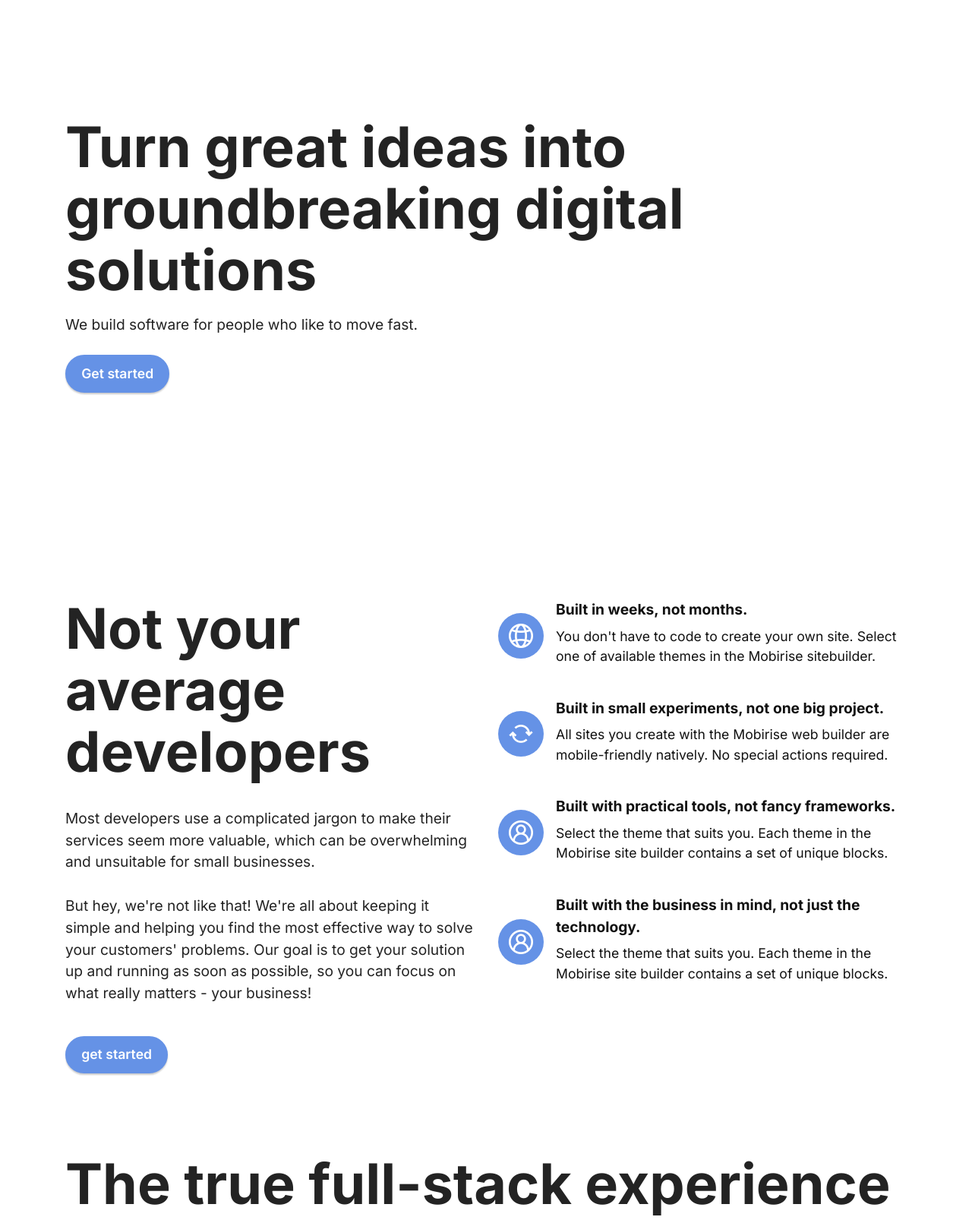
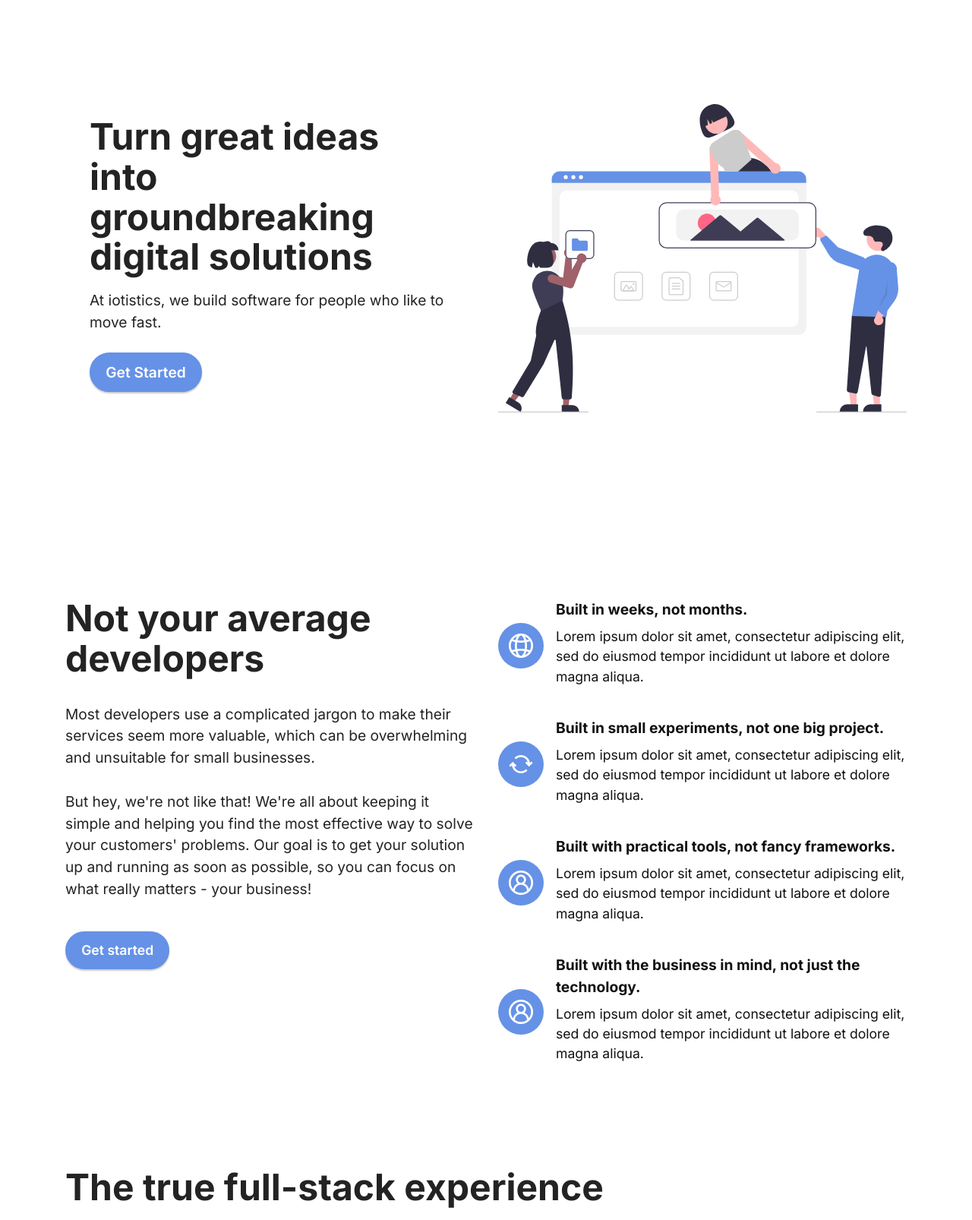
Before and after one commit to sladerose/iotistics, a plain HTML site: page index.html in a window 1280 px wide. Shown: the part 120-1726 px from the top of the page at 76% size. Drawn offline with Linux system fonts and the light colour scheme; files whose address does not match are found by name.

Commit message:
create github pages

```diff
--- a/assets/mobirise/css/mbr-additional.css
+++ b/assets/mobirise/css/mbr-additional.css
@@ -1062,13 +1062,13 @@ a {
     left: -1rem;
   }
 }
-.cid-tDRGNRbuVu {
+.cid-tDVwnGxNGK {
   background-color: #ffffff;
 }
-.cid-tDRGNRbuVu .mbr-fallback-image.disabled {
+.cid-tDVwnGxNGK .mbr-fallback-image.disabled {
   display: none;
 }
-.cid-tDRGNRbuVu .mbr-fallback-image {
+.cid-tDVwnGxNGK .mbr-fallback-image {
   display: block;
   background-size: cover;
   background-position: center center;
@@ -1076,6 +1076,29 @@ a {
   height: 100%;
   position: absolute;
   top: 0;
+}
+.cid-tDVwnGxNGK .row {
+  flex-direction: row-reverse;
+}
+.cid-tDVwnGxNGK .row {
+  align-items: center;
+}
+@media (max-width: 991px) {
+  .cid-tDVwnGxNGK .image-wrapper {
+    padding: 1rem;
+  }
+}
+@media (min-width: 992px) {
+  .cid-tDVwnGxNGK .text-wrapper {
+    padding: 0 2rem;
+  }
+}
+.cid-tDVwnGxNGK .mbr-section-title {
+  text-align: left;
+}
+.cid-tDVwnGxNGK .mbr-text,
+.cid-tDVwnGxNGK .mbr-section-btn {
+  text-align: left;
 }
 .cid-tDRu4QZ18d {
   padding-top: 3rem;
--- a/index.html
+++ b/index.html
@@ -57,7 +57,7 @@
     </nav>
 </section>
 
-<section data-bs-version="5.1" class="header1 cid-tDRGNRbuVu mbr-fullscreen" id="header1-13">
+<section data-bs-version="5.1" class="header11 cid-tDVwnGxNGK mbr-fullscreen" id="header11-19">
 
 
 
@@ -65,12 +65,16 @@
 
 
     <div class="container">
-        <div class="row">
-            <div class="col-12 col-lg-12">
-                <h1 class="mbr-section-title mbr-fonts-style mb-3 display-1"><strong>Turn great ideas into groundbreaking digital solutions</strong></h1>
-
-                <p class="mbr-text mbr-fonts-style display-7">We build software for people who like to move fast.&nbsp;<br></p>
-                <div class="mbr-section-btn mt-3"><a class="btn btn-primary display-4" href="index.html">Get started</a></div>
+        <div class="row justify-content-center">
+            <div class="col-12 col-md-6 image-wrapper">
+                <img class="w-100" src="assets/images/undraw-building-websites-i78t-1.svg" alt="Mobirise Website Builder">
+            </div>
+            <div class="col-12 col-md">
+                <div class="text-wrapper text-center">
+                    <h1 class="mbr-section-title mbr-fonts-style mb-3 display-2"><strong>Turn great ideas into groundbreaking digital solutions</strong></h1>
+                    <p class="mbr-text mbr-fonts-style display-7">At iotistics, we build software for people who like to move fast. </p>
+                    <div class="mbr-section-btn mt-3"><a class="btn btn-primary display-7" href="index.html">Get Started</a></div>
+                </div>
             </div>
         </div>
     </div>
@@ -87,12 +91,12 @@
             <div class="col-12 col-lg-6">
                 <div class="card-wrapper">
                     <div class="card-box align-left">
-                        <h4 class="card-title mbr-fonts-style mb-4 display-1">
+                        <h4 class="card-title mbr-fonts-style mb-4 display-2">
                             <strong>Not your average developers</strong></h4>
                         <p class="mbr-text mbr-fonts-style mb-4 display-7">Most developers use a complicated jargon to make their services seem more valuable, which can be overwhelming and unsuitable for small businesses.
 <br>
 <br>But hey, we're not like that! We're all about keeping it simple and helping you find the most effective way to solve your customers' problems. Our goal is to get your solution up and running as soon as possible, so you can focus on what really matters - your business!</p>
-                        <div class="mbr-section-btn"><a class="btn btn-primary display-4" href="index.html">get started</a></div>
+                        <div class="mbr-section-btn"><a class="btn btn-primary display-4" href="index.html">Get started</a></div>
                     </div>
                 </div>
             </div>
@@ -104,7 +108,7 @@
                     <div class="text-box">
                         <h4 class="icon-title mbr-black mbr-fonts-style display-7">
                             <strong>Built in weeks, not months.</strong></h4>
-                        <h5 class="icon-text mbr-black mbr-fonts-style display-4">You don't have to code to create your own site. Select one of available themes in the Mobirise sitebuilder.</h5>
+                        <h5 class="icon-text mbr-black mbr-fonts-style display-4">Lorem ipsum dolor sit amet, consectetur adipiscing elit, sed do eiusmod tempor incididunt ut labore et dolore magna aliqua.</h5>
                     </div>
                 </div>
                 <div class="item mbr-flex">
@@ -114,7 +118,7 @@
                     <div class="text-box">
                         <h4 class="icon-title mbr-black mbr-fonts-style display-7">
                             <strong>Built in small experiments, not one big project.</strong></h4>
-                        <h5 class="icon-text mbr-black mbr-fonts-style display-4">All sites you create with the Mobirise web builder are mobile-friendly natively. No special actions required.</h5>
+                        <h5 class="icon-text mbr-black mbr-fonts-style display-4">Lorem ipsum dolor sit amet, consectetur adipiscing elit, sed do eiusmod tempor incididunt ut labore et dolore magna aliqua.</h5>
                     </div>
                 </div>
                 <div class="item mbr-flex">
@@ -124,7 +128,7 @@
                     <div class="text-box">
                         <h4 class="icon-title mbr-black mbr-fonts-style display-7">
                             <strong>Built with practical tools, not fancy frameworks.</strong></h4>
-                        <h5 class="icon-text mbr-black mbr-fonts-style display-4">Select the theme that suits you. Each theme in the Mobirise site builder contains a set of unique blocks.</h5>
+                        <h5 class="icon-text mbr-black mbr-fonts-style display-4">Lorem ipsum dolor sit amet, consectetur adipiscing elit, sed do eiusmod tempor incididunt ut labore et dolore magna aliqua.</h5>
                     </div>
                 </div>
                 <div class="item mbr-flex">
@@ -134,7 +138,7 @@
                     <div class="text-box">
                         <h4 class="icon-title mbr-black mbr-fonts-style display-7">
                             <strong>Built with the business in mind, not just the technology.</strong></h4>
-                        <h5 class="icon-text mbr-black mbr-fonts-style display-4">Select the theme that suits you. Each theme in the Mobirise site builder contains a set of unique blocks.</h5>
+                        <h5 class="icon-text mbr-black mbr-fonts-style display-4">Lorem ipsum dolor sit amet, consectetur adipiscing elit, sed do eiusmod tempor incididunt ut labore et dolore magna aliqua.</h5>
                     </div>
                 </div>
             </div>
@@ -151,7 +155,7 @@
     <div class="container">
         <div class="mbr-section-head">
             <div class="col-12">
-                <h4 class="mbr-section-title mbr-fonts-style align-center mb-0 display-1">
+                <h4 class="mbr-section-title mbr-fonts-style align-center mb-0 display-2">
                     <strong>The true full-stack experience</strong></h4>
 
             </div>
@@ -160,7 +164,7 @@
             <div class="col-12 col-md-6 col-lg-6">
                 <div class="card-wrapper mb-4">
                     <div class="card-box align-left">
-                        <h4 class="card-title mbr-fonts-style align-left display-5">
+                        <h4 class="card-title mbr-fonts-style align-left display-7">
                             <strong>Rapid application development</strong></h4>
                         <p class="mbr-text mbr-fonts-style mb-3 display-7">We build our apps using powerful visual programming tools that allow us to create amazing applications with ease. By using drag-and-drop interfaces, we can build applications faster than traditional agencies, allowing us to deliver results quickly and efficiently. Unfortunately, these tools can’t do everything as well as coding can. Whenever we run into those issues, we just code some custom integrations by hand to make things work. This combination of visual programming and traditional coding allows us to create custom applications that exceed our clients' expectations.<br></p><div class="link-wrap">
                                 <h6 class="link mbr-fonts-style align-left display-4">
@@ -173,7 +177,7 @@
             <div class="col-12 col-md-6 col-lg-6">
                 <div class="card-wrapper mb-4">
                     <div class="card-box align-left">
-                        <h4 class="card-title mbr-fonts-style align-left display-5"><strong>Business process automation</strong></h4>
+                        <h4 class="card-title mbr-fonts-style align-left display-7"><strong>Business process automation</strong></h4>
                         <p class="mbr-text mbr-fonts-style mb-3 display-7">Business process automation involves using technology to automate repetitive, time-consuming tasks to streamline operations, reduce costs, and improve efficiency. Our company specializes in providing business process automation services, working with clients to identify areas where automation can be implemented, develop customized solutions, and provide guidance and support throughout the implementation process. By automating routine tasks, we enable our clients to focus on more strategic initiatives, enhance their productivity, and drive business growth.<br></p><div class="link-wrap">
                                 <h6 class="link mbr-fonts-style align-left display-4">
                                     <a href="index.html" class="text-primary">Learn more &gt;</a>
@@ -200,7 +204,7 @@
             <div class="col-12 col-md-6 col-lg-6">
                 <div class="card-wrapper mb-4">
                     <div class="card-box align-left">
-                        <h4 class="card-title mbr-fonts-style align-left display-5">
+                        <h4 class="card-title mbr-fonts-style align-left display-7">
                             <strong>End-to-end cloud solutions</strong></h4>
                         <p class="mbr-text mbr-fonts-style mb-3 display-7">
                             Cloud services offer businesses a range of benefits, including improved operations, reduced costs, and enhanced productivity. Our company specializes in providing cloud services, including migrating existing systems to the cloud, implementing cloud-based software, and developing custom cloud solutions. Our team of experts ensures that our cloud services are flexible, scalable, and secure, enabling businesses to meet the challenges of the rapidly changing digital landscape. Contact us today to learn more about how our cloud services can benefit your business.</p><div class="link-wrap">
@@ -214,7 +218,7 @@
             <div class="col-12 col-md-6 col-lg-6">
                 <div class="card-wrapper mb-4">
                     <div class="card-box align-left">
-                        <h4 class="card-title mbr-fonts-style align-left display-5">
+                        <h4 class="card-title mbr-fonts-style align-left display-7">
                             <strong>Something else can go here?</strong></h4>
                         <p class="mbr-text mbr-fonts-style mb-3 display-7">
                             Lorem ipsum dolor sit amet, consectetur adipiscing elit, sed do eiusmod tempor incididunt ut labore et dolore magna aliqua. Maecenas volutpat blandit aliquam etiam erat velit scelerisque in dictum. Egestas maecenas pharetra convallis posuere morbi. Venenatis urna cursus eget nunc scelerisque viverra mauris in aliquam. Pharetra convallis posuere morbi leo. Fames ac turpis egestas integer eget aliquet nibh praesent. Pellentesque sit amet porttitor eget dolor morbi. Id aliquet lectus proin nibh nisl condimentum.&nbsp;</p><div class="link-wrap">
@@ -236,7 +240,7 @@
 
     <div class="container">
         <div class="mbr-section-head">
-            <h4 class="mbr-section-title mbr-fonts-style align-center mb-0 display-1">
+            <h4 class="mbr-section-title mbr-fonts-style align-center mb-0 display-2">
                 <strong>Recent projects</strong></h4>
 
         </div>
@@ -325,7 +329,7 @@
     <div class="container">
         <div class="row">
             <div class="col-12 col-lg-12">
-                <h1 class="mbr-section-title mbr-fonts-style mb-3 display-1"><strong>Understanding your world, delivering immersive end-to-end customer journeys</strong></h1>
+                <h1 class="mbr-section-title mbr-fonts-style mb-3 display-2"><strong>Understanding your world, delivering immersive end-to-end customer journeys</strong></h1>
 
                 <p class="mbr-text mbr-fonts-style display-7">To keep pace with the world around you a company needs to grow and change all the time. To do this, you need a partner that can support you in this requirement. IoTistics was formed with that in mind. We recognised that our customers wanted a fast, effective way to keep pace with technology without having to commit extensive resources upfront. We start small with proof of concepts that are cost effective yet still capable of growing rapidly as demand increases. While your long-term goals may be to get a fully integrated solution that includes all the latest in technology, we provide you with a road map to start you on your journey and reap the benefits of early adoption without the risk of excessive investment.<br></p>
 
```
Also changed, not shown: assets/images/undraw-building-websites-i78t-1.svg (added), assets/theme/js/script.js, 1 other file.
